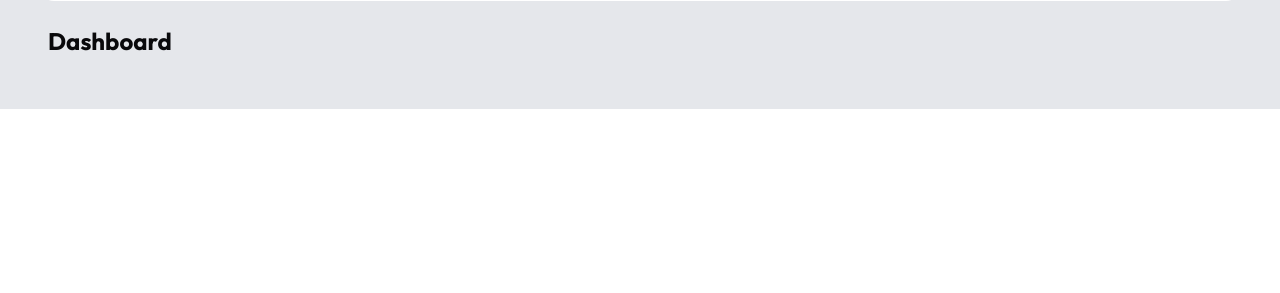
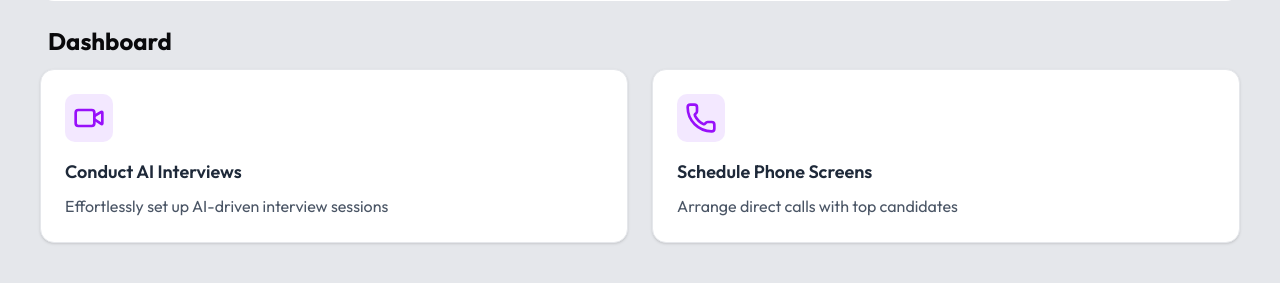
Before and after one commit to Vivek-736/AI-Talent-Scanner, a Next.js app: page /dashboard in a window 1280 px wide. Shown: the part 471-764 px from the top of the page. Built offline with nearby package versions, Linux system fonts and the light colour scheme; no server answers.

Commit message:
created the options section in the dashboard layout

```diff
--- a/app/(fulcrum)/dashboard/page.tsx
+++ b/app/(fulcrum)/dashboard/page.tsx
@@ -1,3 +1,4 @@
+import CreateOptions from '@/components/CreateOptions'
 import Welcome from '@/components/Welcome'
 import React from 'react'
 
@@ -6,6 +7,7 @@ const DashboardPage = () => {
         <div>
             <Welcome />
             <h2 className='text-2xl font-bold ml-2 my-3 mt-6'>Dashboard</h2>
+            <CreateOptions />
         </div>
     )
 }
--- /dev/null
+++ b/components/CreateOptions.tsx
@@ -0,0 +1,21 @@
+import React from 'react'
+import { Phone, Video } from 'lucide-react'
+
+const CreateOptions = () => {
+  return (
+    <div className="grid grid-cols-1 md:grid-cols-2 gap-6">
+      <div className="bg-white border border-gray-200 rounded-xl p-6 shadow-sm hover:shadow-md transition-shadow duration-300">
+        <Video className="p-2 bg-purple-100 text-purple-600 rounded-lg w-12 h-12 mb-4" />
+        <h2 className="text-lg font-semibold text-gray-800 mb-2">Conduct AI Interviews</h2>
+        <p className="text-gray-600">Effortlessly set up AI-driven interview sessions</p>
+      </div>
+      <div className="bg-white border border-gray-200 rounded-xl p-6 shadow-sm hover:shadow-md transition-shadow duration-300">
+        <Phone className="p-2 bg-purple-100 text-purple-600 rounded-lg w-12 h-12 mb-4" />
+        <h2 className="text-lg font-semibold text-gray-800 mb-2">Schedule Phone Screens</h2>
+        <p className="text-gray-600">Arrange direct calls with top candidates</p>
+      </div>
+    </div>
+  )
+}
+
+export default CreateOptions
```
Also changed, not shown: 1 other file (tests, documents, lock files or other folders).
